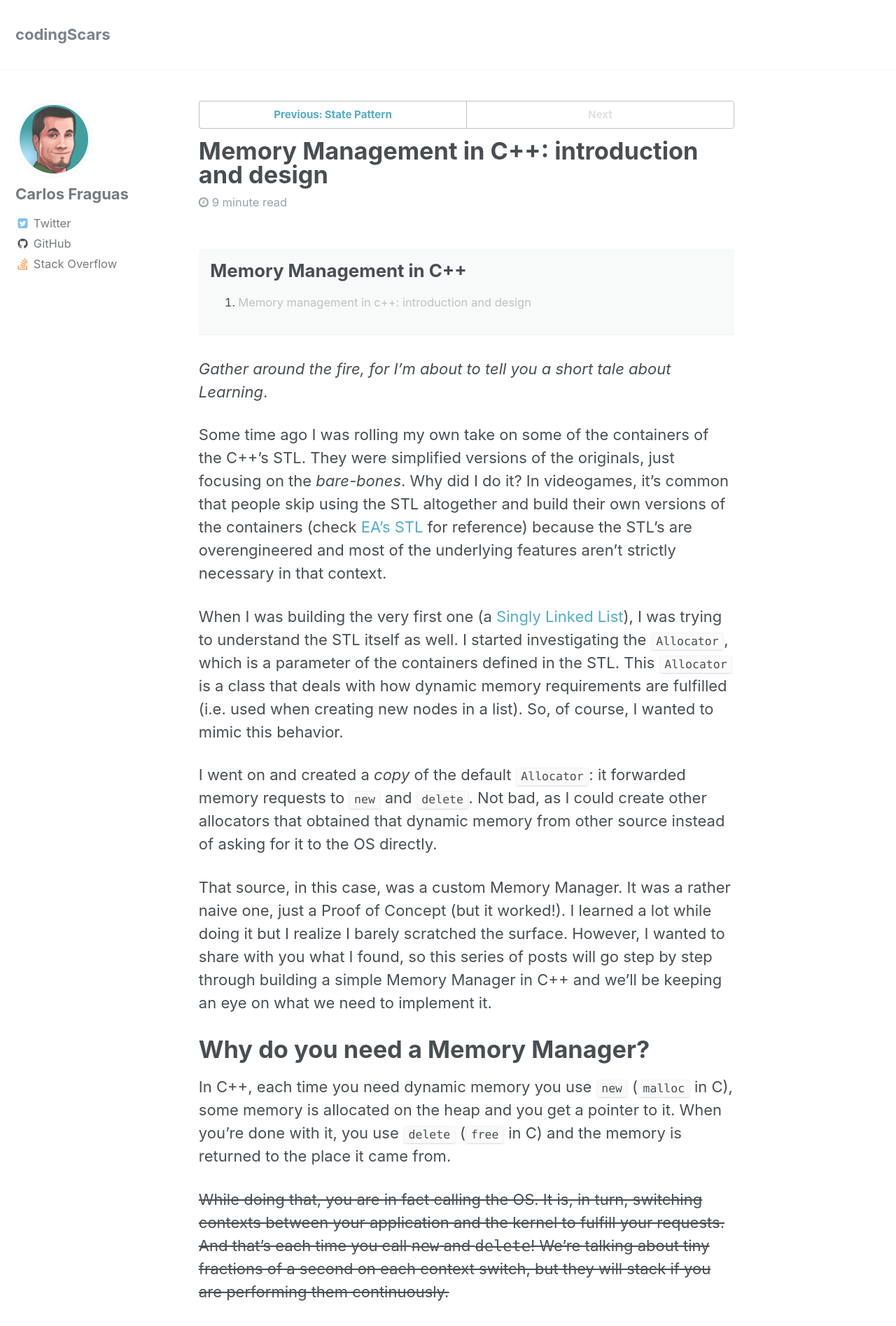
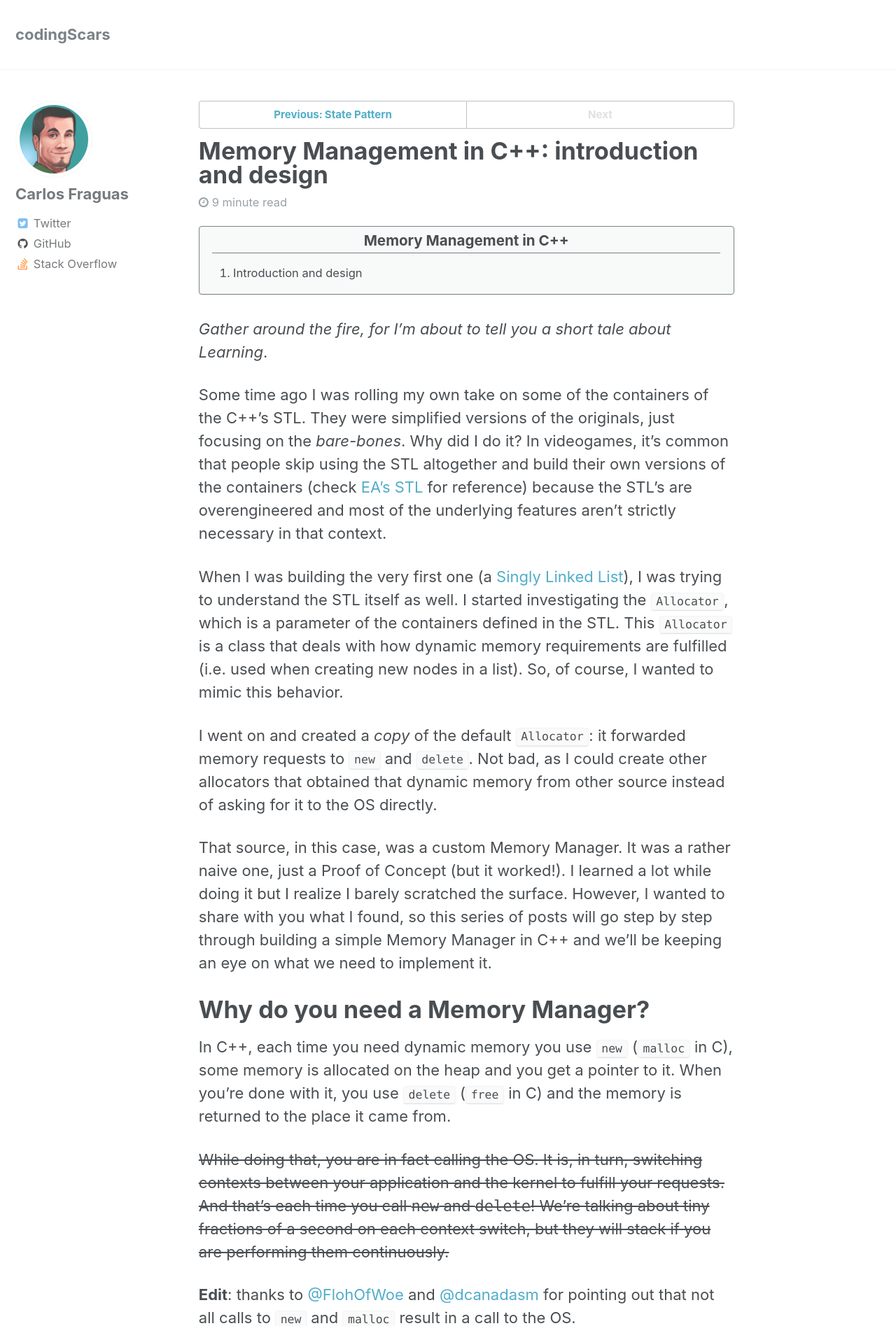
Before and after one commit to MetanoKid/coding-scars, a Jekyll site: the page built from _posts/2017-06-22-memory-manager-0.md, in a window 1280 px wide. Shown: the top 1895 px of the page at 70% size. Built offline with Jekyll 4.4.1, drawn with Linux system fonts in a browser that asks for light colours; some of the changed text lies outside the part shown.

Commit message:
Adds series summary on head and end of post with series

```diff
--- a/_includes/postseries_header.html
+++ b/_includes/postseries_header.html
@@ -1,10 +1,18 @@
 {% if page.series %}
-	<div class="notice series-summary">
+	{% capture title_series_prefix %}{{ page.series }}: {% endcapture %}
+	<div class="notice series-summary {{ include.position }}">
 		<h1 class="series-title">{{ page.series }}</h1>
 		<ol class="posts-list">
-		{% for post in site.posts %}
+		{% for post in site.posts reversed %}
 			{% if post.series == page.series %}
-				<li><a href="{{ site.baseurl }}/{{ post.url | slugify }}">{{ post.title | capitalize }}</a></li>
+				{% capture series_entry_title %}{{ post.title | remove: title_series_prefix | capitalize }}{% endcapture %}
+				<li>
+					{% if post == page %}
+						{{ series_entry_title }}
+					{% else %}
+						<a href="{{ site.baseurl }}/{{ post.url | slugify }}">{{ series_entry_title }}</a>
+					{% endif %}
+				</li>
 			{% endif %}
 		{% endfor %}
 		</ol>
--- a/_layouts/single.html
+++ b/_layouts/single.html
@@ -38,10 +38,10 @@ layout: default
       {% endunless %}
 
       <section class="page__content" itemprop="text">
-        {% include postseries_header.html %}
+        {% include postseries_header.html position="head" %}
         {{ content }}
         {% if page.link %}<div><a href="{{ page.link }}" class="btn">{{ site.data.ui-text[site.locale].ext_link_label | default: "Direct Link" }}</a></div>{% endif %}
-        {% include postseries_end.html %}
+        {% include postseries_end.html position="end" %}
       </section>
 
       <footer class="page__meta">
--- a/_sass/minimal-mistakes/_page.scss
+++ b/_sass/minimal-mistakes/_page.scss
@@ -14,6 +14,34 @@
     visibility: hidden;
   }
 }
+
+.series-summary {
+  border: 1px solid $primary-color;
+  padding: 0.5em;
+
+  &.head {
+    margin-top: 0 !important;
+  }
+
+  &.end {
+    margin-bottom: 0 !important;
+  }
+
+  .series-title {
+    text-align: center;
+    font-size: $type-size-4;
+    border-bottom: 1px solid $primary-color;
+    padding-bottom: 0.2em;
+    margin-left: 0.5em;
+    margin-right: 0.5em;
+  }
+
+  .posts-list {
+    margin-bottom: 0;
+  }
+}
+
+/* ========================================================================== */
 
 #main {
   @include container;
```
